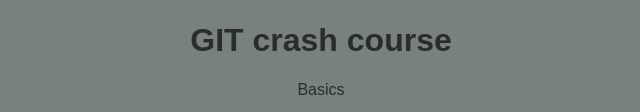
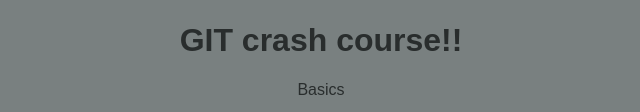
Before and after one commit to malhotra13nov/github-crash-course, a plain HTML site: page index.html in a window 1280 px wide. Shown: the part 460-572 px from the top of the page, without its empty margins (319-959 px from the left). Drawn offline with Linux system fonts and the light colour scheme.

Commit message:
new title

```diff
--- a/index.html
+++ b/index.html
@@ -9,7 +9,7 @@
   </head>
   <body>
     <img id="logo" src="logo.png" alt="A logo that is GIT">
-    <h1>GIT crash course</h1>
+    <h1>GIT crash course!!</h1>
     <p>Basics</p>
   </body>
 </html>
```
